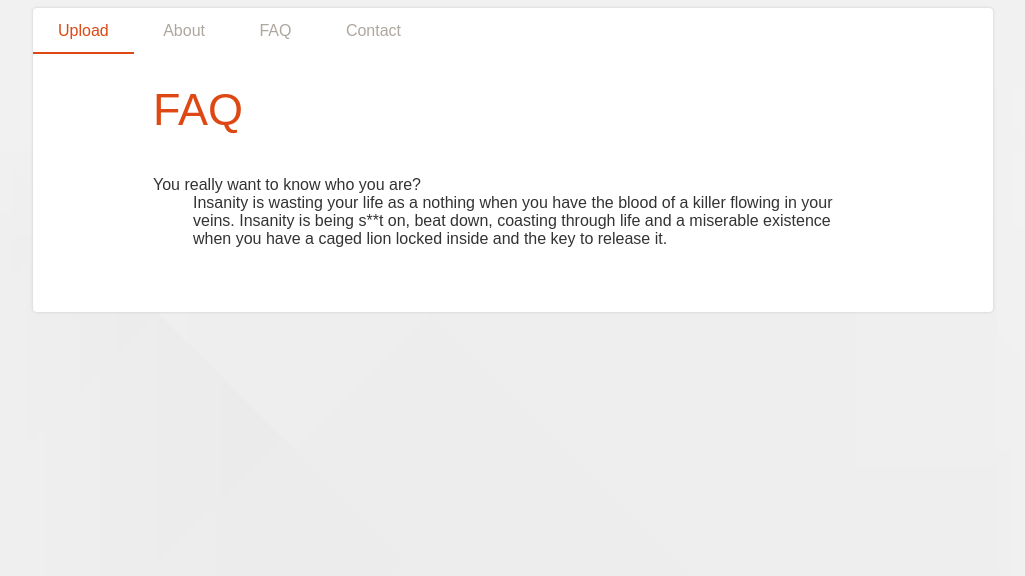
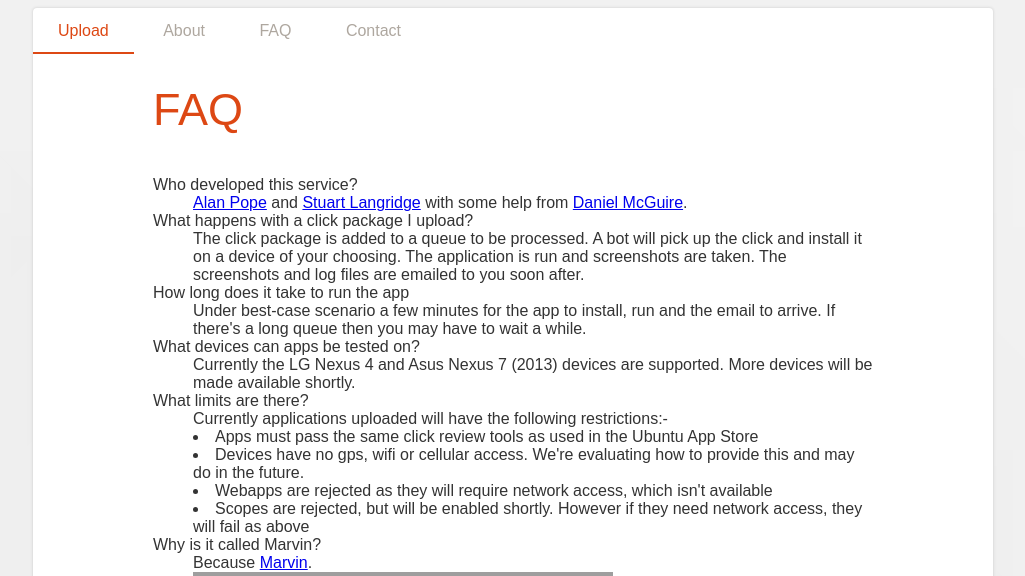
Before and after one commit to stuartlangridge/ubuntu-app-test, a Flask app: page /faq in a window 1280 px wide. Shown: the top 576 px of the page, without its empty margins (127-1152 px from the left). Run offline with Flask 2, Linux system fonts and the light colour scheme; grey boxes are pictures that could not be loaded.

Commit message:
Update text on pages

```diff
--- a/server/templates/about.html
+++ b/server/templates/about.html
@@ -3,6 +3,8 @@
 {% block content %}
 <h1>About</h1>
 
-<p>Observe the greatness of marvin. Test things with it.</p>
+<p>Marvin runs Ubuntu applications on devices so developers don't have to.</p>
+
+<p>The goal of Marvin is to make it easier for Ubuntu app developers to find out if their application will run successfully on various devices without having to own one of each of them.</p>
 
 {% endblock %}
--- a/server/templates/faq.html
+++ b/server/templates/faq.html
@@ -4,11 +4,26 @@
 <h1>FAQ</h1>
 
 <dl>
-    <dt>You really want to know who you are?</dt>
-    <dd>Insanity is wasting your life as a nothing when you have the blood of a killer
-    flowing in your veins. Insanity is being s**t on, beat down, coasting through life
-    and a miserable existence when you have a caged lion locked inside and the key to
-    release it.</dd>
+    <dt>Who developed this service?</dt>
+    <dd><a href="http://popey.com/">Alan Pope</a> and <a href="http://kryogenix.org/">Stuart Langridge</a> with some help from <a href="http://www.danielseanmcguire.co.uk/">Daniel McGuire</a>.</dd>
+    <dt>What happens with a click package I upload?</dt>
+    <dd>The click package is added to a queue to be processed. A bot will pick up the click and install it on a device of your choosing. The application is run and screenshots are taken. The screenshots and log files are emailed to you soon after.
+    </dd>
+    <dt>How long does it take to run the app</dt>
+    <dd>Under best-case scenario a few minutes for the app to install, run and the email to arrive. If there's a long queue then you may have to wait a while.
+    </dd>
+    <dt>What devices can apps be tested on?</dt>
+    <dd>Currently the LG Nexus 4 and Asus Nexus 7 (2013) devices are supported. More devices will be made available shortly.
+    </dd>
+    <dt>What limits are there?</dt>
+    <dd>Currently applications uploaded will have the following restrictions:-
+      <li>Apps must pass the same click review tools as used in the Ubuntu App Store</li>
+      <li>Devices have no gps, wifi or cellular access. We're evaluating how to provide this and may do in the future.</li>
+      <li>Webapps are rejected as they will require network access, which isn't available</li>
+      <li>Scopes are rejected, but will be enabled shortly. However if they need network access, they will fail as above</li>
+    </dd>
+    <dt>Why is it called Marvin?</dt>
+    <dd>Because <a href="https://en.wikipedia.org/wiki/Marvin_(character)">Marvin</a>.<br><iframe width="420" height="315" src="https://www.youtube.com/embed/q4P3pvKmbsg" frameborder="0" allowfullscreen></iframe></dd>
 </dl>
 
 {% endblock %}
```
Also changed, not shown: server/templates/contact.html (+1 -6 lines).
